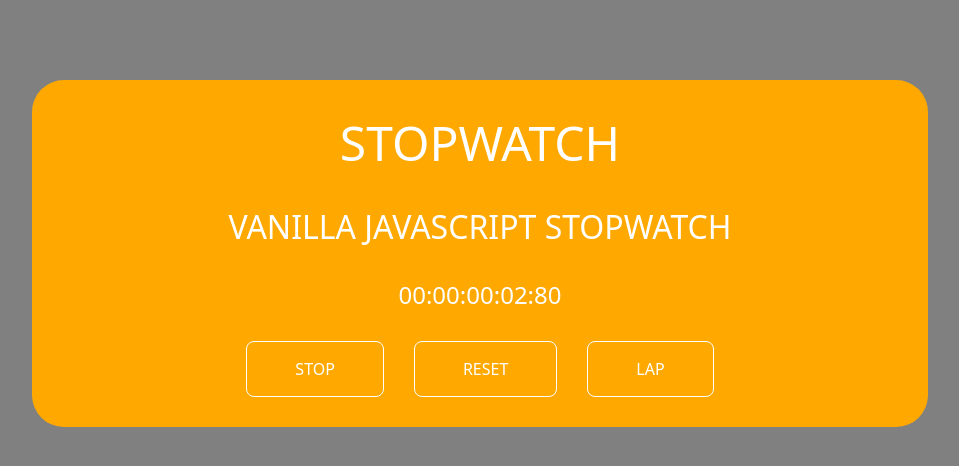
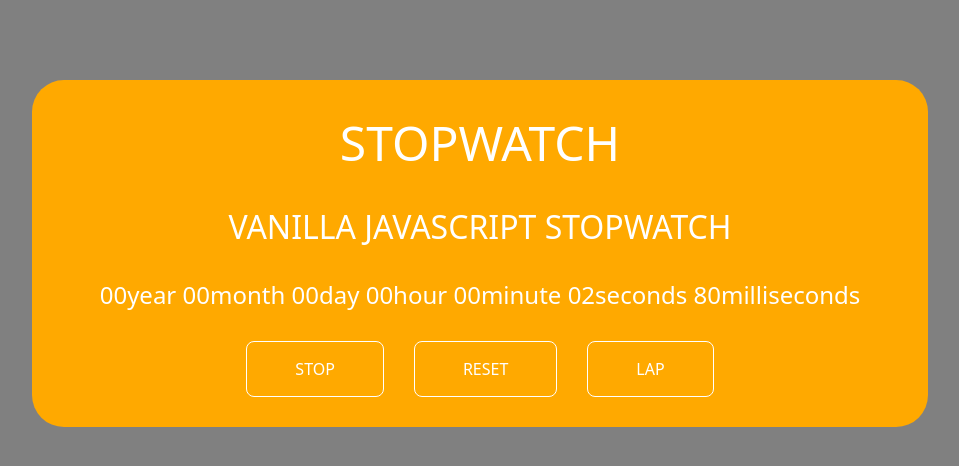
Before and after one commit to Shailendrapratap01/stopwatch, a plain HTML site: page index.html in a window 1280 px wide. Both pictures are taken after a click on the button "START". Shown: the whole page, without its empty margins (160-1119 px from the left). Drawn offline with Linux system fonts and the light colour scheme.

Commit message:
month and year added

```diff
--- a/script.js
+++ b/script.js
@@ -21,6 +21,11 @@ startBtn.addEventListener("click", () => {
     lapStartTime = startTime;
 });
 
+function startTimer() {
+    elapsedTime = Date.now() - startTime;
+    timer.innerText = toTimeFormate(elapsedTime);
+}
+
 resetBtn.addEventListener("click", () => {
     clearInterval(timeInterval);
     startTime=0;
@@ -35,11 +40,6 @@ resetBtn.addEventListener("click", () => {
     lapCnt=0;
 })
 
-function startTimer() {
-    elapsedTime = Date.now() - startTime;
-    timer.innerText = toTimeFormate(elapsedTime);
-}
-
 stopBtn.addEventListener("click", () => {
     clearInterval(timeInterval);
     resetBtn.style.display = "block";
@@ -50,19 +50,32 @@ stopBtn.addEventListener("click", () => {
 
 const toTimeFormate = (elapsedTime) => {
     const date = new Date(elapsedTime);
+
+    let yr = date.getFullYear()-1970;
+    let mon = date.getMonth();
     let day = date.getDate()-1;
     let hr = date.getUTCHours();
     let min = date.getUTCMonth();
     let sec = date.getUTCSeconds();
     let millisec = Math.floor(date.getMilliseconds() / 10);
 
+    let exactYear = yr.toString().padStart(2, "0");
+    let exactMonth = mon.toString().padStart(2, "0");
     let exactDay = day.toString().padStart(2, "0");
     let exactHour = hr.toString().padStart(2, "0");
     let exactMin = min.toString().padStart(2, "0");
     let exactSec = sec.toString().padStart(2, "0");
     let exactmilli = millisec.toString().padStart(2, "0");
 
-    return `${exactDay}:${exactHour}:${exactMin}:${exactSec}:${exactmilli}`;
+    let year = yr > 1 ? "years": "year";
+    let month = mon > 1 ? "months": "month";
+    let days = day > 1 ? "days": "day";
+    let hour = hr > 1 ? "hours": "hour";
+    let minute = min > 1 ? "minutes": "minute";
+    let second = sec > 1 ? "seconds": "second";
+    let millisecond = millisec > 1 ? "milliseconds": "millisecond";
+
+    return `${exactYear}${year} ${exactMonth}${month} ${exactDay}${days} ${exactHour}${hour} ${exactMin}${minute} ${exactSec}${second} ${exactmilli}${millisecond} `;
 };
 
 lapBtn.addEventListener('click', ()=>{
--- a/styles.css
+++ b/styles.css
@@ -19,7 +19,7 @@ h2{
     font-size: 1.5rem;
 }
 p{
-    font-size: 1.5rem;
+    font-size: 1rem;
 }
 button{
     font-size: 1rem;
@@ -138,7 +138,7 @@ button{
         border-radius: 2rem;
     }
     p{
-        font-size: 2.5rem;
+        font-size: 1.5rem;
     }
     h1{
         font-size: 3.5rem;
```
